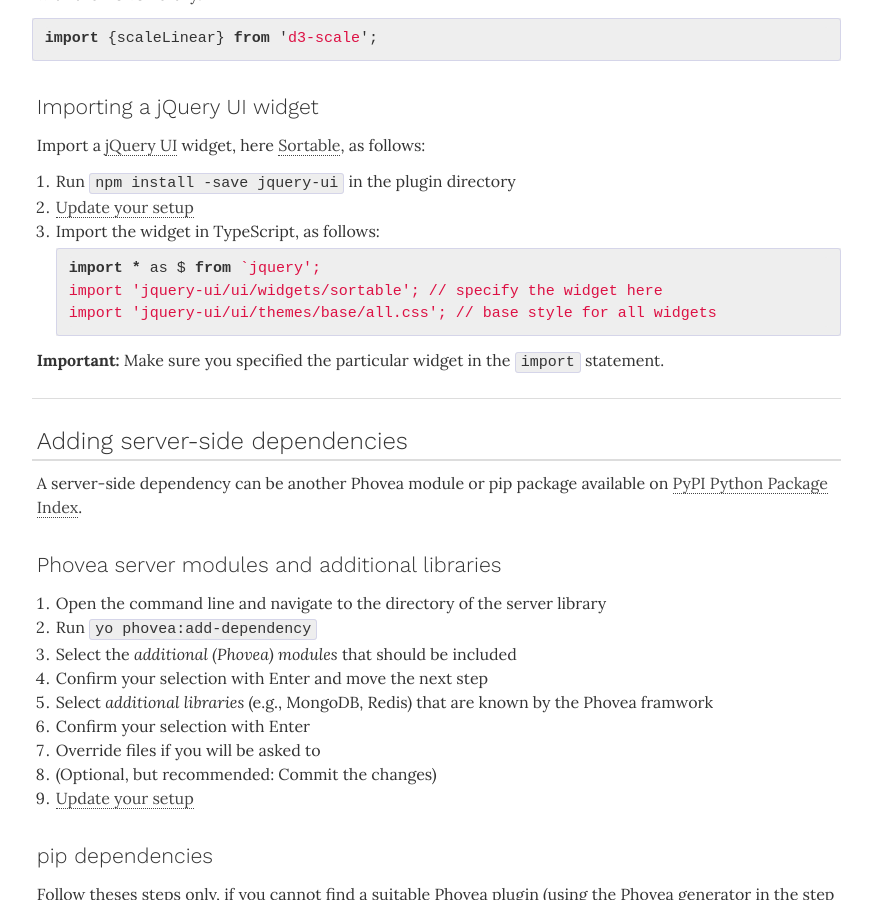
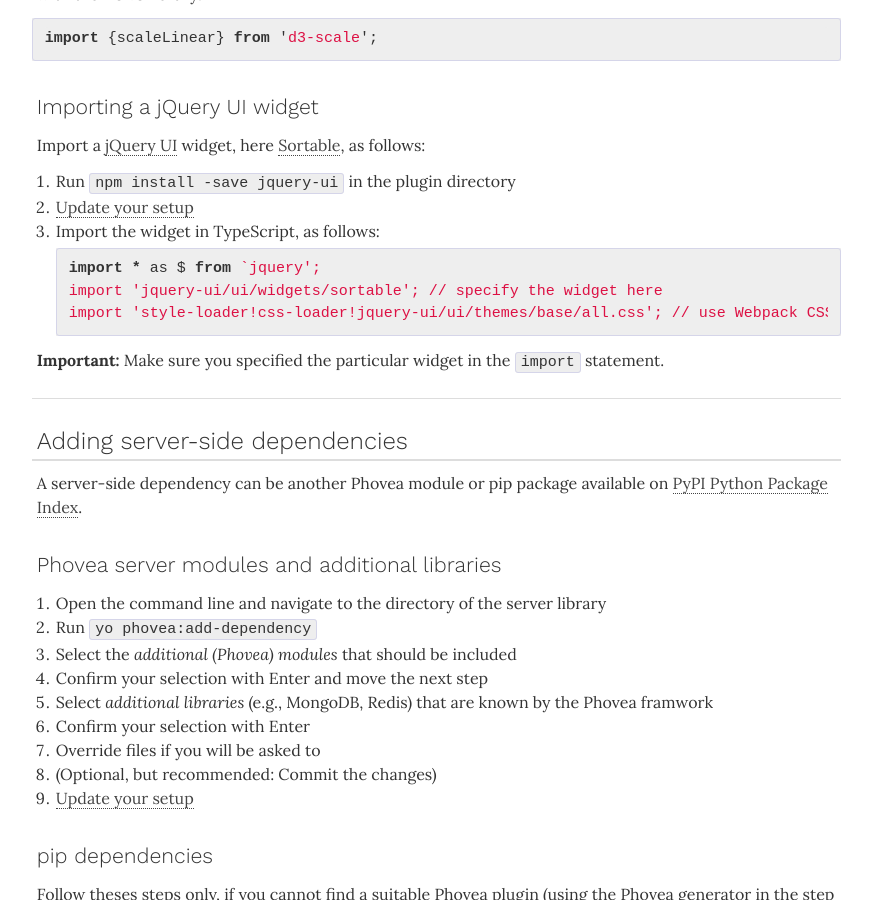
Before and after one commit to phovea/phovea.github.io, a Jekyll site: the page built from contributors/adding-dependencies.md, in a window 1280 px wide and 900 px high, scrolled down 1359 px. Shown: the whole window, without its empty margins (317-1189 px from the left). Built offline with Jekyll 4.4.1, drawn with Linux system fonts in a browser that asks for light colours; nearby versions of some CDN libraries; some web fonts are replaced.

Commit message:
Use Webpack`s style-loader

````diff
--- a/contributors/adding-dependencies.md
+++ b/contributors/adding-dependencies.md
@@ -73,7 +73,7 @@ Import a [jQuery UI](http://jqueryui.com/) widget, here [Sortable](http://jquery
 ```js
 import * as $ from `jquery';
 import 'jquery-ui/ui/widgets/sortable'; // specify the widget here
-import 'jquery-ui/ui/themes/base/all.css'; // base style for all widgets
+import 'style-loader!css-loader!jquery-ui/ui/themes/base/all.css'; // use Webpack CSS loader to import base style for all widgets
 ```
 
 **Important:** Make sure you specified the particular widget in the `import` statement.
````
